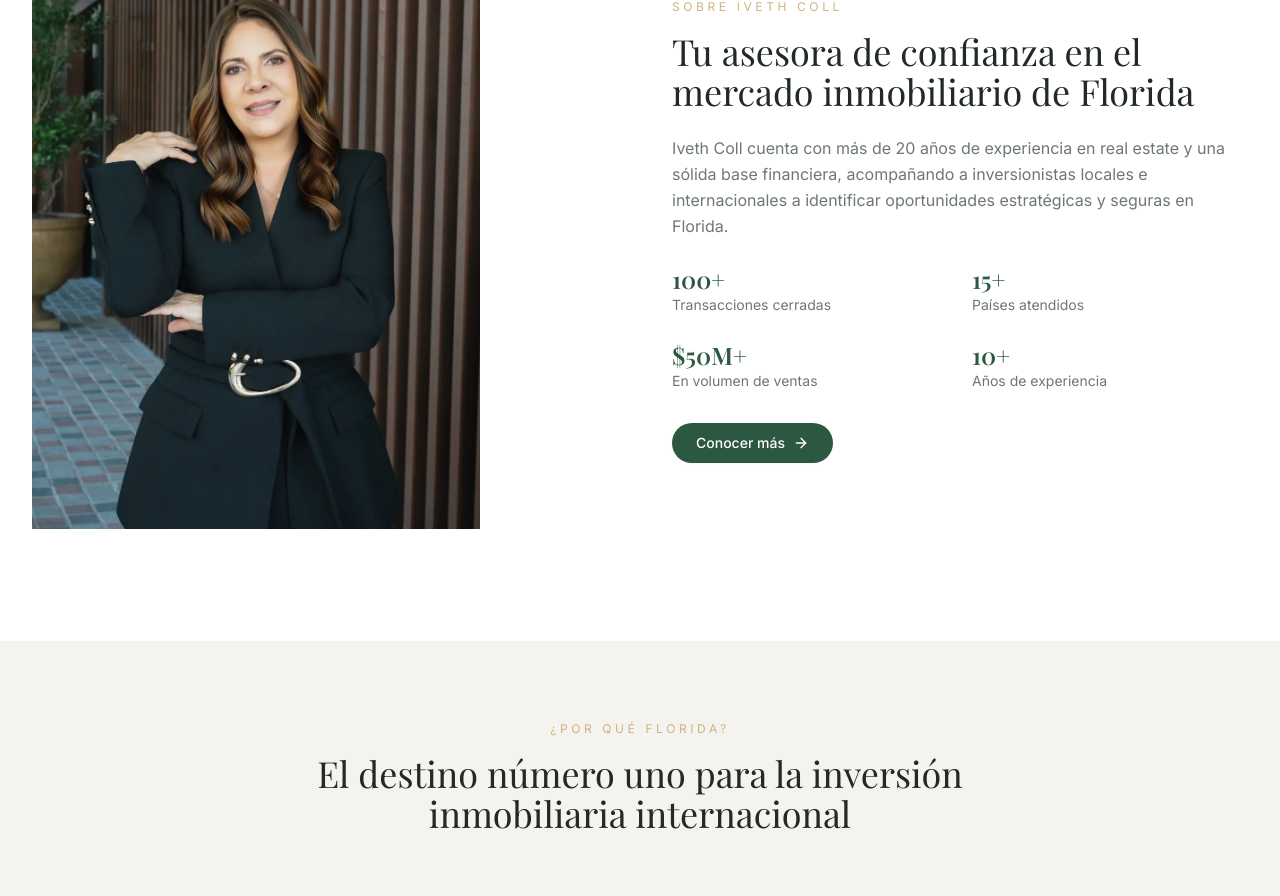
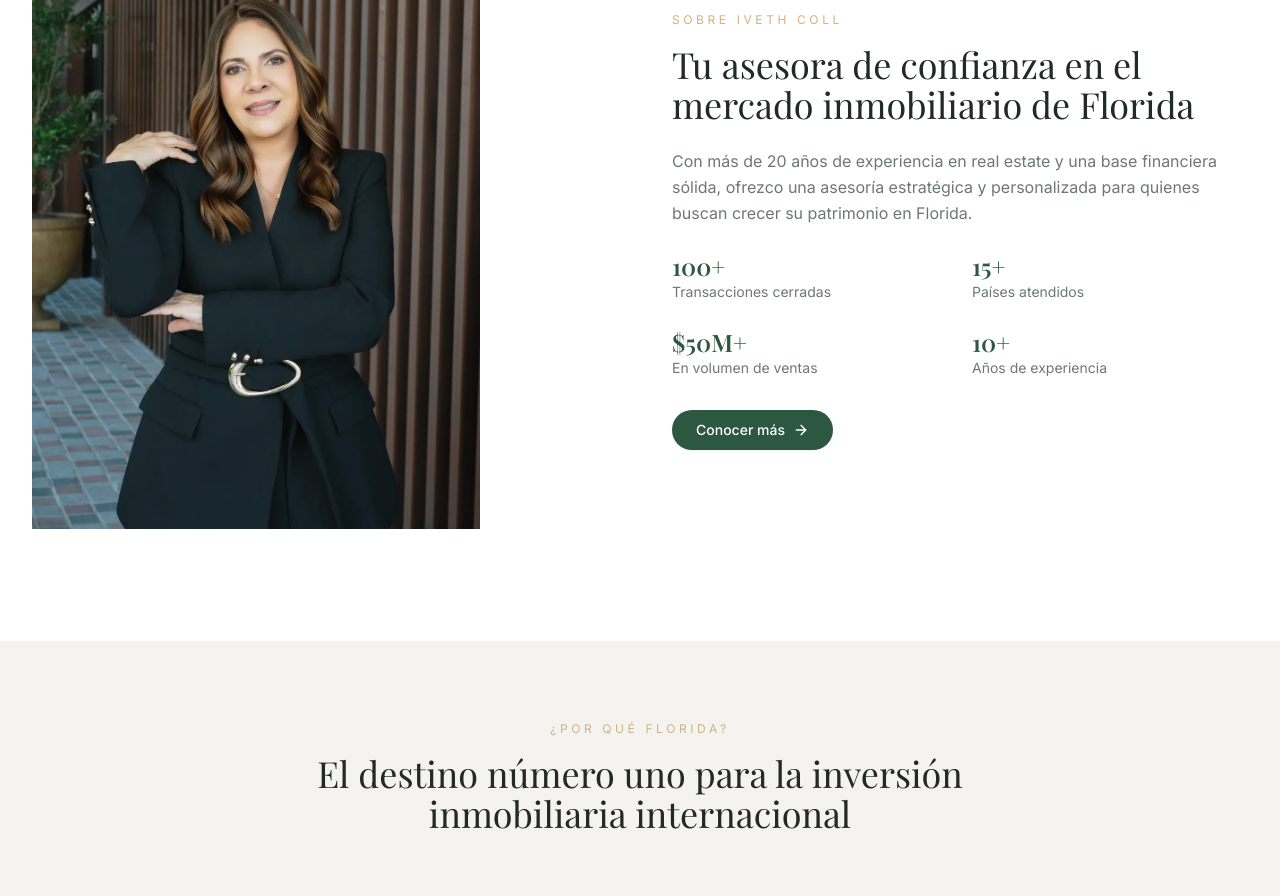
Before and after one commit to frankac88/IvethRealtorBD, a React (Vite) app: page / in a window 1280 px wide. Shown: the part 980-1876 px from the top of the page. Built offline with nearby package versions, Linux system fonts and the light colour scheme; no server answers; the HTML template or start-up script is replaced by a standard one; a web font is replaced by a local one.

Commit message:
minor fixes

```diff
--- a/src/i18n/translations/home.ts
+++ b/src/i18n/translations/home.ts
@@ -14,7 +14,7 @@ export const homeTranslations = {
     en: "Your trusted advisor in Florida's real estate market",
   },
   aboutDesc: {
-    es: "Iveth Coll cuenta con más de 20 años de experiencia en real estate y una sólida base financiera, acompañando a inversionistas locales e internacionales a identificar oportunidades estratégicas y seguras en Florida.",
+    es: "Con más de 20 años de experiencia en real estate y una base financiera sólida, ofrezco una asesoría estratégica y personalizada para quienes buscan crecer su patrimonio en Florida.",
     en: "Iveth Coll brings more than 20 years of real estate experience and a strong financial background, guiding local and international investors toward strategic and secure opportunities in Florida.",
   },
   stats: {
```
